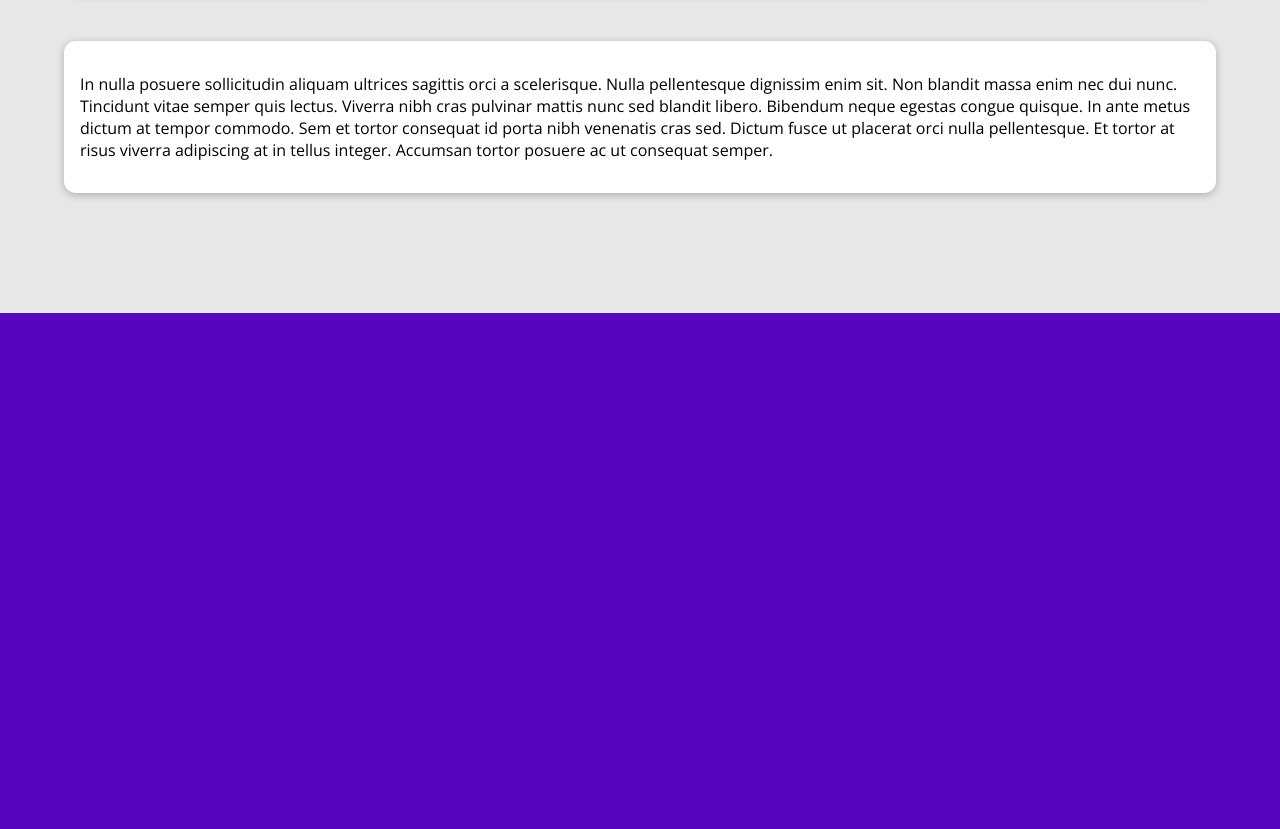
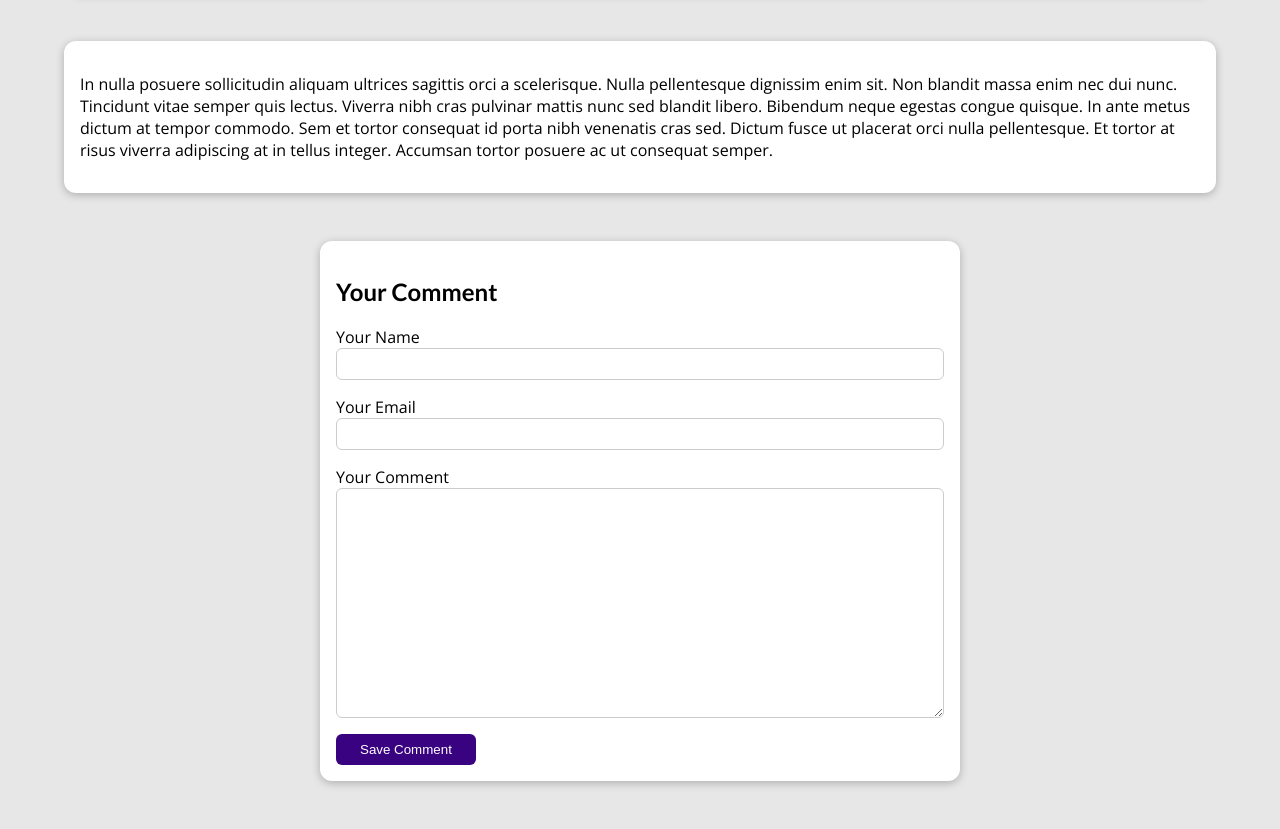
Before and after one commit to bernardopiane/my_site, a Django app: a page that uses blog/templates/blog/post-detail.html in a window 1280 px wide. Shown: the part 487-1316 px from the top of the page. Before the commit the page ends 800 px from the top, so only its background shows below. Run offline with Django 3.2, Linux system fonts and the light colour scheme; data comes from the database, SQL or seed files in the repository; both versions use the stored data as it was after the commit.

Commit message:
Created comment model and form

```diff
--- /dev/null
+++ b/blog/forms.py
@@ -0,0 +1,13 @@
+from django import forms
+
+from .models import Comment
+
+class CommentForm(forms.ModelForm):
+    class Meta:
+        model = Comment
+        fields = ('user_name', 'user_email', 'text')
+        labels = {
+            'user_name': 'Your Name',
+            'user_email': 'Your Email',
+            'text': 'Your Comment',
+        }
--- a/blog/models.py
+++ b/blog/models.py
@@ -32,3 +32,11 @@
     author = models.ForeignKey(
         Author, on_delete=models.SET_NULL, related_name="posts", null=True)
     tags = models.ManyToManyField(Tag)
+
+
+class Comment(models.Model):
+    user_name = models.CharField(max_length=120)
+    user_email = models.EmailField()
+    text = models.TextField(max_length=400)
+    # Related_name allows post to access comments
+    post = models.ForeignKey(Post, on_delete=models.CASCADE, related_name="comments")
--- a/blog/static/blog/post-detail.css
+++ b/blog/static/blog/post-detail.css
@@ -67,9 +67,54 @@
   box-shadow: 0 2px 8px rgba(0, 0, 0, 0.25);
 }
 
-.tag{
+.tag {
   background-color: white;
   color: #390281;
   padding: 0.5rem 1rem;
   border-radius: 12px;
 }
+
+#comment-form {
+  margin: 3rem auto;
+  width: 90%;
+  max-width: 40rem;
+  border-radius: 12px;
+  background-color: white;
+  box-shadow: 0 2px 8px rgba(0, 0, 0, 0.25);
+  padding: 1rem;
+}
+
+#comment-form button {
+  background-color: #390281;
+  color: white;
+  border-radius: 6px;
+  padding: 0.5rem 1.5rem;
+  border: none;
+  cursor: pointer;
+}
+
+#comment-form button:hover,
+#comment-form button:active {
+  background-color: #4f0ba7;
+  border-color: #4f0ba7;
+}
+
+.form-control {
+  margin-bottom: 1rem;
+}
+
+.form-control label {
+  font-weight: bold;
+  margin-bottom: 0.5rem;
+  display: block;
+}
+
+.form-control input,
+.form-control textarea {
+  display: block;
+  width: 100%;
+  font: inherit;
+  padding: 0.25rem;
+  border-radius: 6px;
+  border: 1px solid #ccc;
+}
--- a/blog/templates/blog/post-detail.html
+++ b/blog/templates/blog/post-detail.html
@@ -27,4 +27,18 @@
         {{post.content|linebreaks}}
     </main>
 
+    <section id="comment-form">
+        <h2>Your Comment</h2>
+        <form>
+            {% for form_field in comment_form %}
+                <div class="form-control">
+                    {{form_field.label}}
+                    {{form_field}}
+                    {{form_field.errors}}
+                </div>
+            {% endfor %}
+            <button>Save Comment</button>
+        </form>
+    </section>
+
 {% endblock content %}
--- a/blog/views.py
+++ b/blog/views.py
@@ -3,6 +3,7 @@
 from django.shortcuts import get_object_or_404, render
 
 from .models import Post
+from .forms import CommentForm
 
 # Import TemplateView from django.views.generic
 from django.views.generic import TemplateView, ListView, DetailView
@@ -33,3 +34,8 @@
 class PostDetailView(DetailView):
     model = Post
     template_name = 'blog/post-detail.html'
+
+    def get_context_data(self, **kwargs):
+        context = super().get_context_data(**kwargs)
+        context['comment_form'] = CommentForm()
+        return context
```
Also changed, not shown: blog/migrations/0004_comment.py (added), db.sqlite3.
